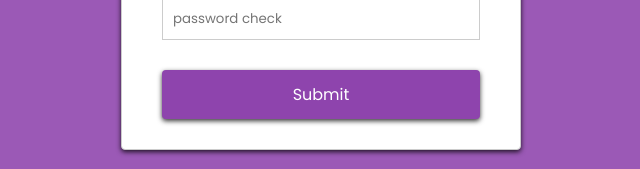
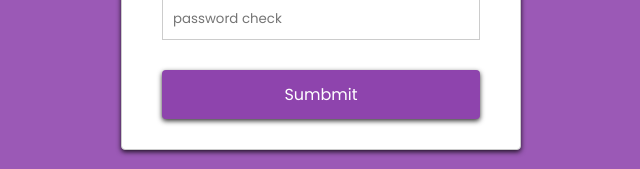
Before and after one commit to VictorLira-DEV/React-form-validation, a React (Create React App) app: page / in a window 1280 px wide. Shown: the part 531-700 px from the top of the page, without its empty margins (319-959 px from the left). Built offline with nearby package versions, Linux system fonts and the light colour scheme.

Commit message:
styled components

```diff
--- a/src/components/Button.css
+++ /dev/null
@@ -1,18 +0,0 @@
-button{
-    background-color: #8e44ad;
-    border: 2px solid #8e44ad;
-    color: #fff;
-    display: block;
-    width: 100%;
-    padding: 10px;
-    border-radius: 4px;
-    font-size: 16px;
-    margin-top: 30px;
-    transition: .5s;
-    cursor: pointer;
-    box-shadow: 0 2px 5px rgba(0, 0, 0, 0.8);
-}
-
-button:hover{
-    background-color: #783496;
-}
--- a/src/components/Button.js
+++ b/src/components/Button.js
@@ -1,9 +1,26 @@
-import './Button.css'
+import styled from 'styled-components';
 
-const Button = function (props) {
-    return (
-        <button>{props.children}</button>
-    )
-}
+const Button = styled.button`
+    background-color: #8e44ad;
+    border: 2px solid #8e44ad;
+    color: #fff;
+    display: block;
+    width: 100%;
+    padding: 10px;
+    border-radius: 4px;
+    font-size: 16px;
+    margin-top: 30px;
+    transition: .5s;
+    cursor: pointer;
+    box-shadow: 0 2px 5px rgba(0, 0, 0, 0.8);
+
+    &:hover{
+        background-color: #783496;
+    }
+
+
+`
+
+
 
 export default Button;
--- a/src/components/Form.js
+++ b/src/components/Form.js
@@ -168,7 +168,7 @@ const Form = function () {
                 id="passwordCheck" >
                 Password Check
             </FormInput>
-            <Button>Submit</Button>
+            <Button type="submit">Sumbmit</Button>
         </form>
     )
 }
--- a/src/index.css
+++ b/src/index.css
@@ -1,7 +1,8 @@
 *{
+  margin: 0;
   padding: 0;
-  margin: 0;
   box-sizing: border-box;
+  font-family: 'Poppins', sans-serif;
 }
 
 
```
